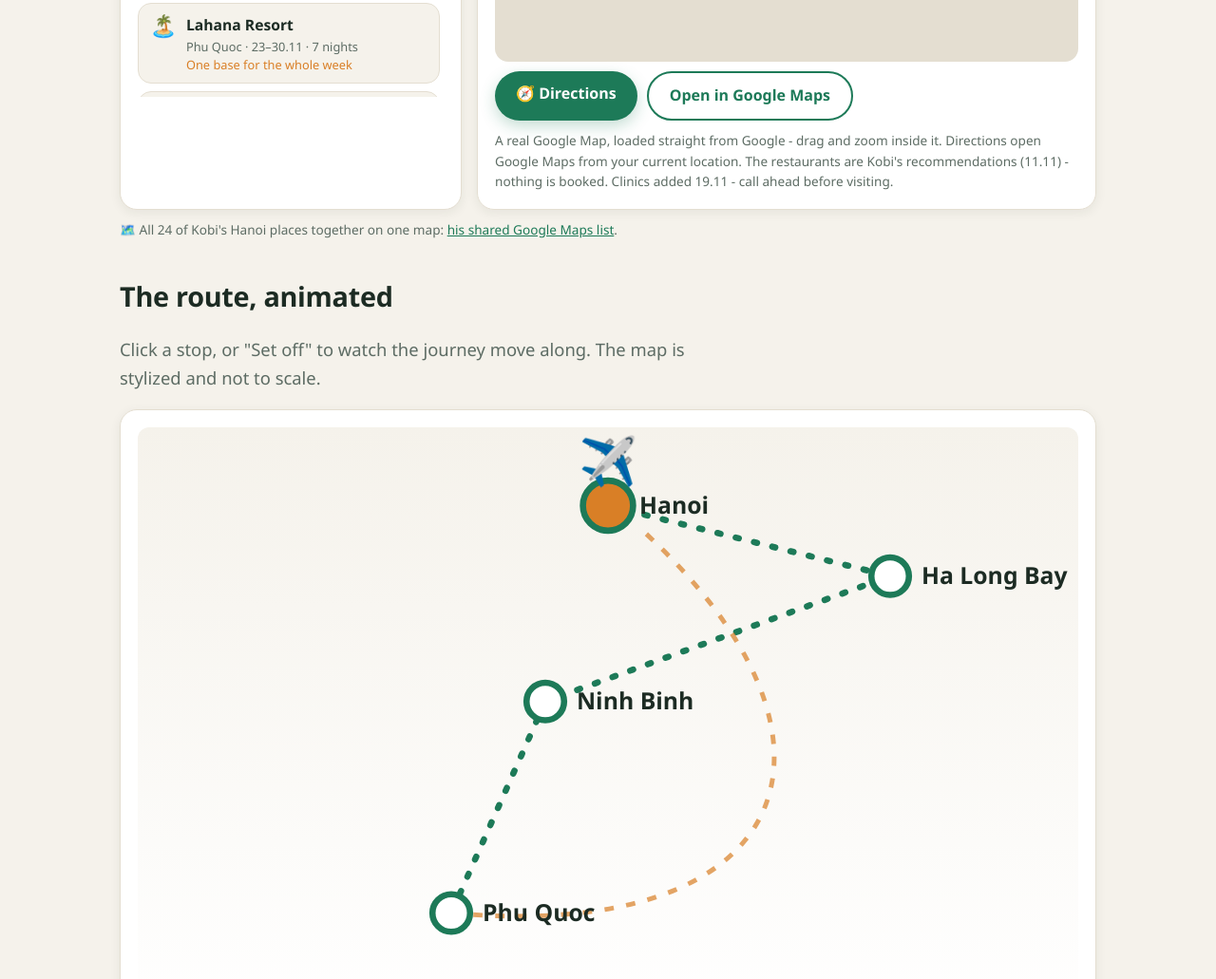
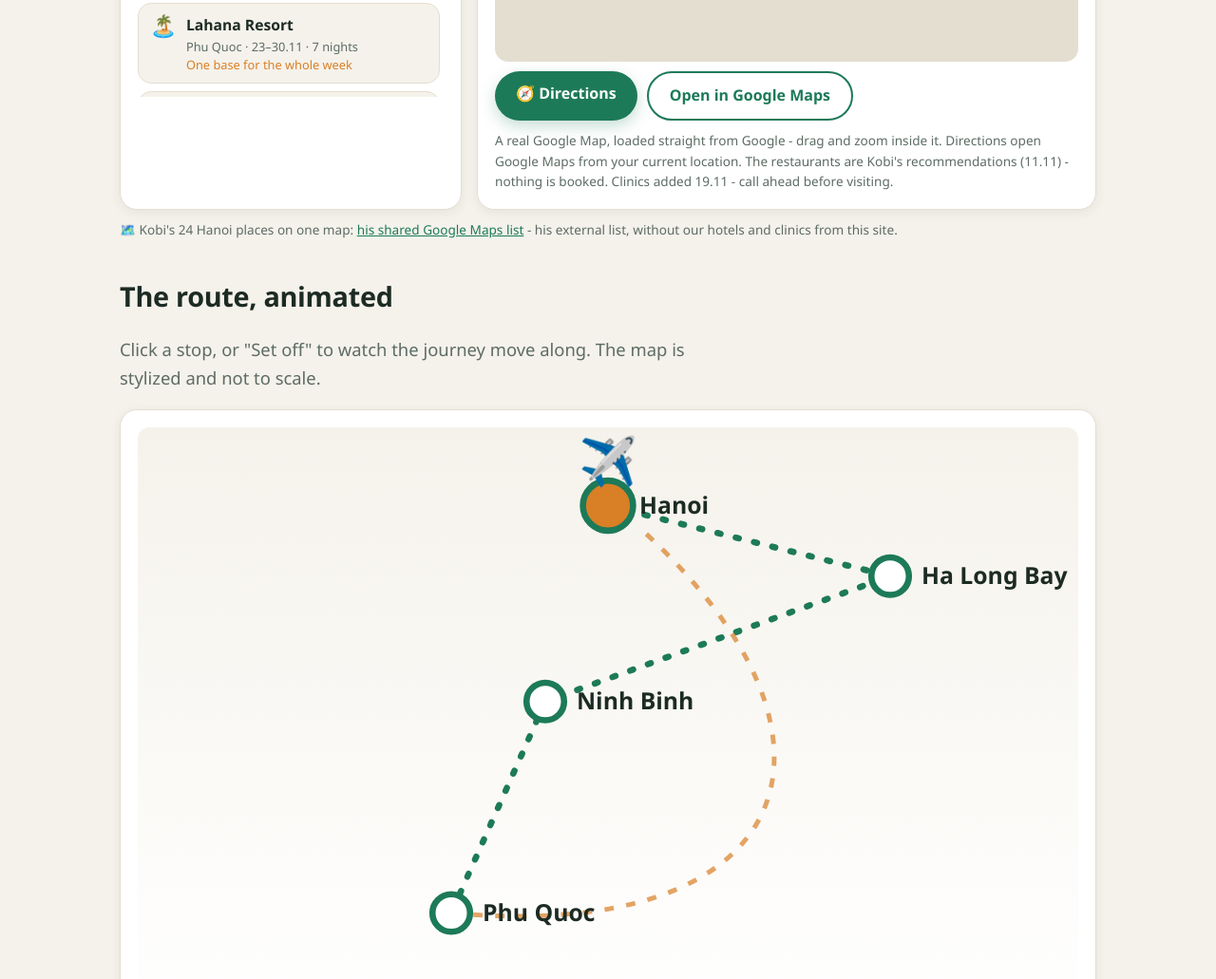
Before and after one commit to LahavRoee/vietnam-trip, a plain HTML site: page index.html in a window 1280 px wide. Shown: the part 2236-3267 px from the top of the page at 95% size. Drawn offline with Linux system fonts and the light colour scheme; grey boxes are pictures that could not be loaded.

Commit message:
Revise mapnote for Kobi's Hanoi places
Updated the description of Kobi's Hanoi places on the map.

```diff
--- a/index.html
+++ b/index.html
@@ -205,7 +205,7 @@ $4,757 in cash to the agency in Vietnam. Baggage allowance on the domestic fligh
 <p class="mapnote">A real Google Map, loaded straight from Google - drag and zoom inside it. Directions open Google Maps from your current location. The restaurants are Kobi's recommendations (11.11) - nothing is booked. Clinics added 19.11 - call ahead before visiting.</p>
 </div>
 </div>
-<p class="mapnote" style="margin-top:10px">🗺️ All 24 of Kobi's Hanoi places together on one map: <a target="_blank" rel="noopener" href="https://maps.app.goo.gl/C1dY9wWbZMmpT65P9">his shared Google Maps list</a>.</p>
+<p class="mapnote" style="margin-top:10px">🗺️ Kobi's 24 Hanoi places on one map: <a target="_blank" rel="noopener" href="https://maps.app.goo.gl/C1dY9wWbZMmpT65P9">his shared Google Maps list</a> - his external list, without our hotels and clinics from this site.</p>
 
 <h2 style="margin-top:36px">The route, animated</h2>
 <p class="lead">Click a stop, or "Set off" to watch the journey move along. The map is stylized and not to scale.</p>
```
